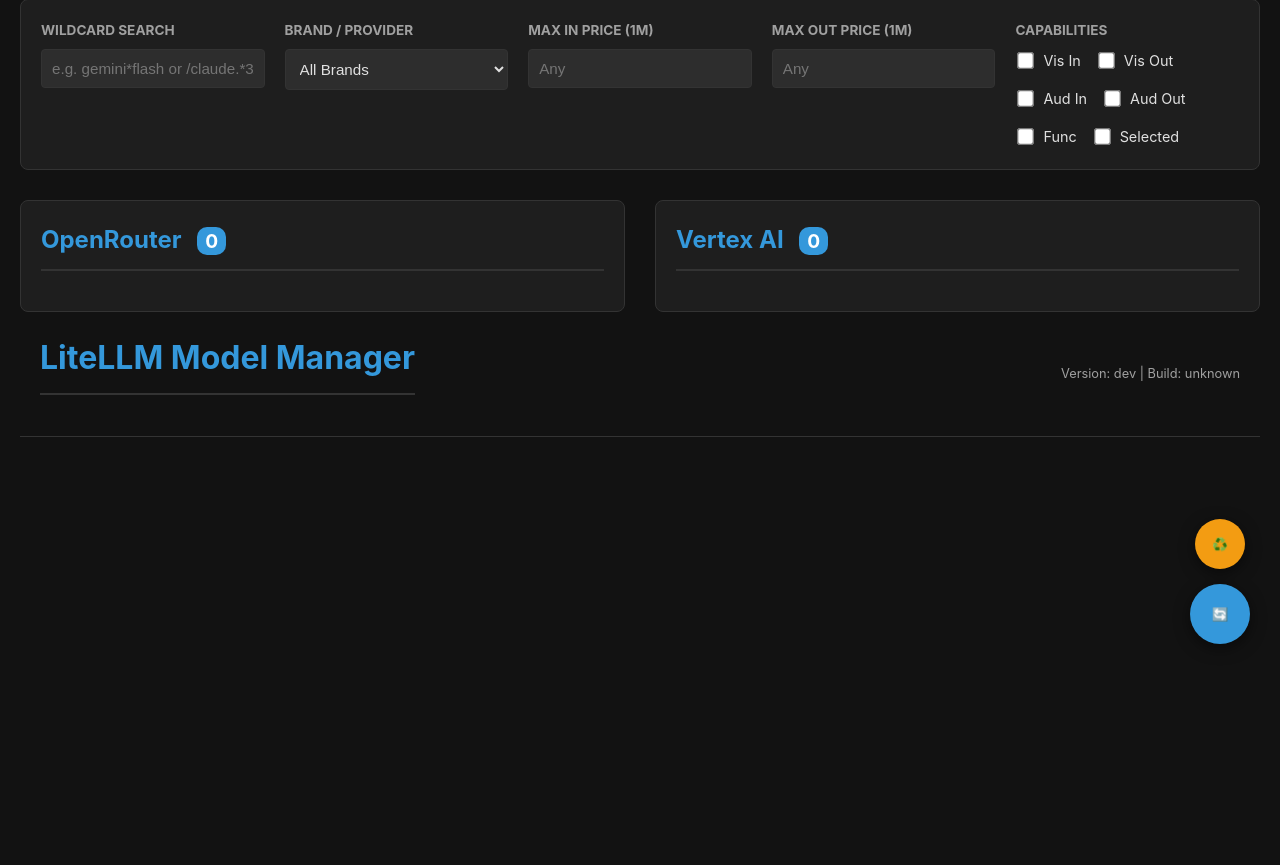
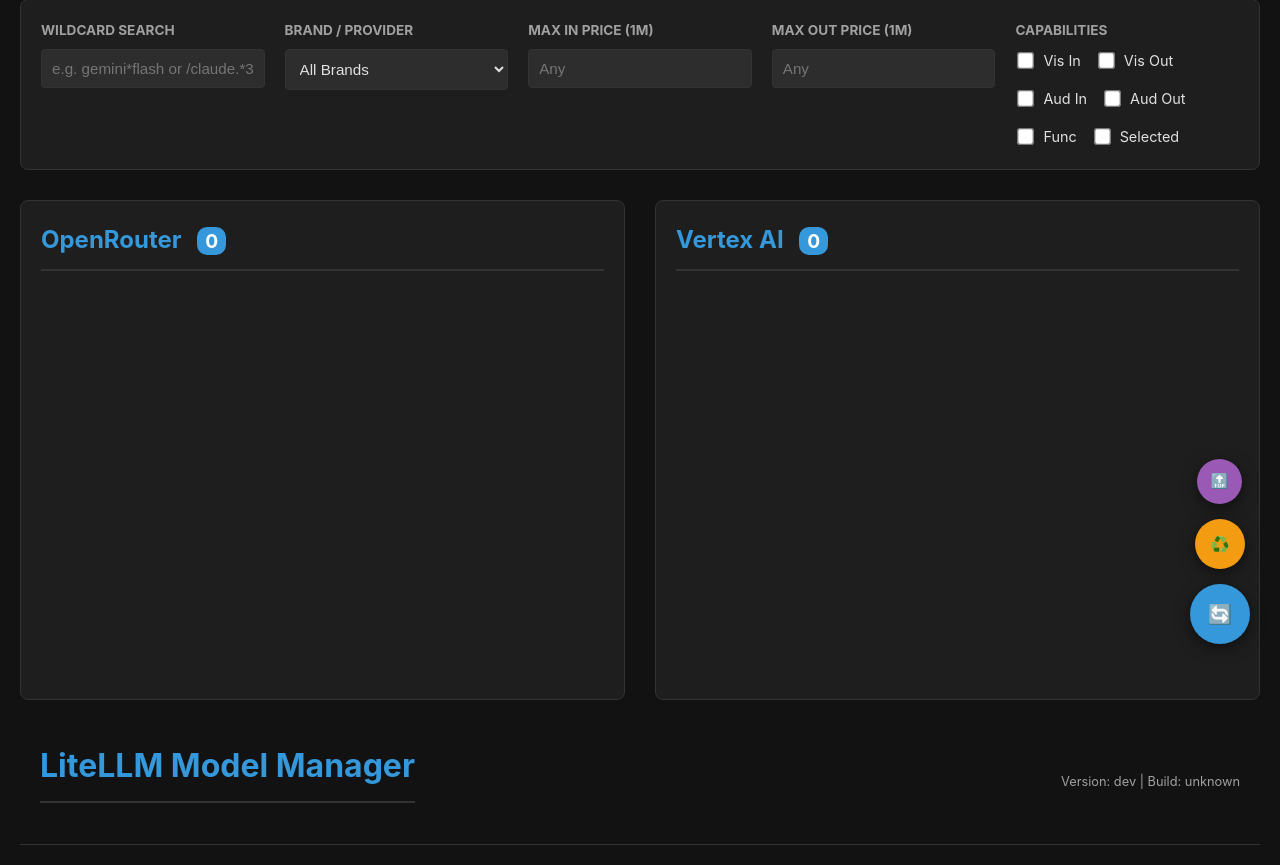
Before and after one commit to spelech/llmlite-modelmanager, a FastAPI app: page / in a window 1280 px wide. Shown: the part 126-991 px from the top of the page. Before the commit the page ends 770 px from the top, so only its background shows below. Run offline with FastAPI, Linux system fonts and the light colour scheme; data that the repository does not hold is empty.

Commit message:
feat: make model lists independently scrollable and add back-to-top FAB

```diff
--- a/app/templates/index.html
+++ b/app/templates/index.html
@@ -61,8 +61,15 @@
         .checkbox-group { display: flex; flex-wrap: wrap; gap: 15px; }
         .checkbox-item { display: flex; align-items: center; gap: 8px; font-size: 0.9em; cursor: pointer; }
 
-        .container { display: flex; gap: 30px; }
-        .column { flex: 1; background: var(--bg-card); padding: 20px; border-radius: 8px; border: 1px solid var(--border); }
+        .container { display: flex; gap: 30px; height: calc(100vh - 380px); min-height: 500px; margin-bottom: 20px; }
+        .column { flex: 1; background: var(--bg-card); padding: 20px; border-radius: 8px; border: 1px solid var(--border); display: flex; flex-direction: column; overflow: hidden; }
+        .model-list { flex-grow: 1; overflow-y: auto; padding-right: 10px; margin-top: 10px; }
+
+        /* Custom scrollbar */
+        .model-list::-webkit-scrollbar { width: 6px; }
+        .model-list::-webkit-scrollbar-track { background: transparent; }
+        .model-list::-webkit-scrollbar-thumb { background: var(--border); border-radius: 10px; }
+        .model-list::-webkit-scrollbar-thumb:hover { background: var(--text-dim); }
 
         .model-item {
             margin-bottom: 12px;
@@ -126,6 +133,7 @@
             cursor: pointer;
             transition: transform 0.2s, background-color 0.2s;
             font-weight: bold;
+            font-size: 1.2em;
         }
 
         .fab-btn:hover { transform: scale(1.1); }
@@ -134,8 +142,15 @@
             background-color: var(--warning);
             width: 50px;
             height: 50px;
-            font-size: 0.8em;
+            font-size: 1em;
             margin-right: 5px;
+        }
+        .fab-btn.info {
+            background-color: var(--purple);
+            width: 45px;
+            height: 45px;
+            font-size: 0.9em;
+            margin-right: 8px;
         }
 
         .fab-label {
@@ -225,7 +240,7 @@
         <div class="container">
             <div class="column">
                 <h2>OpenRouter <span class="count-badge" id="orCount">0</span></h2>
-                <div id="orList">
+                <div id="orList" class="model-list">
                     {% for m in or_models %}
                     <div class="model-item"
                          data-name="{{ m.name | lower }}"
@@ -272,7 +287,7 @@
 
             <div class="column">
                 <h2>Vertex AI <span class="count-badge" id="vxCount">0</span></h2>
-                <div id="vxList">
+                <div id="vxList" class="model-list">
                     {% for m in vx_models %}
                     <div class="model-item"
                          data-name="{{ m.name | lower }}"
@@ -317,6 +332,10 @@
 
         <div class="fab-group">
             <div class="fab-container">
+                <span class="fab-label">Back to Top</span>
+                <button type="button" class="fab-btn info" onclick="scrollToTop()">🔝</button>
+            </div>
+            <div class="fab-container">
                 <span class="fab-label">Restart Proxy</span>
                 <button type="button" class="fab-btn secondary" onclick="restartLiteLLM()">♻️</button>
             </div>
@@ -326,7 +345,7 @@
             </div>
         </div>
 
-    <header>
+        <header>
     <h1>LiteLLM Model Manager</h1>
     <div class="header-version">Version: {{ version }} | Build: {{ build_time }}</div>
 </header>
@@ -336,6 +355,13 @@
 </style>
 
     <script>
+        function scrollToTop() {
+            window.scrollTo({ top: 0, behavior: 'smooth' });
+            document.querySelectorAll('.model-list').forEach(list => {
+                list.scrollTo({ top: 0, behavior: 'smooth' });
+            });
+        }
+
         function applyAllFilters() {
             const query = document.getElementById('globalSearch').value.toLowerCase();
             const brand = document.getElementById('brandFilter').value;
```
